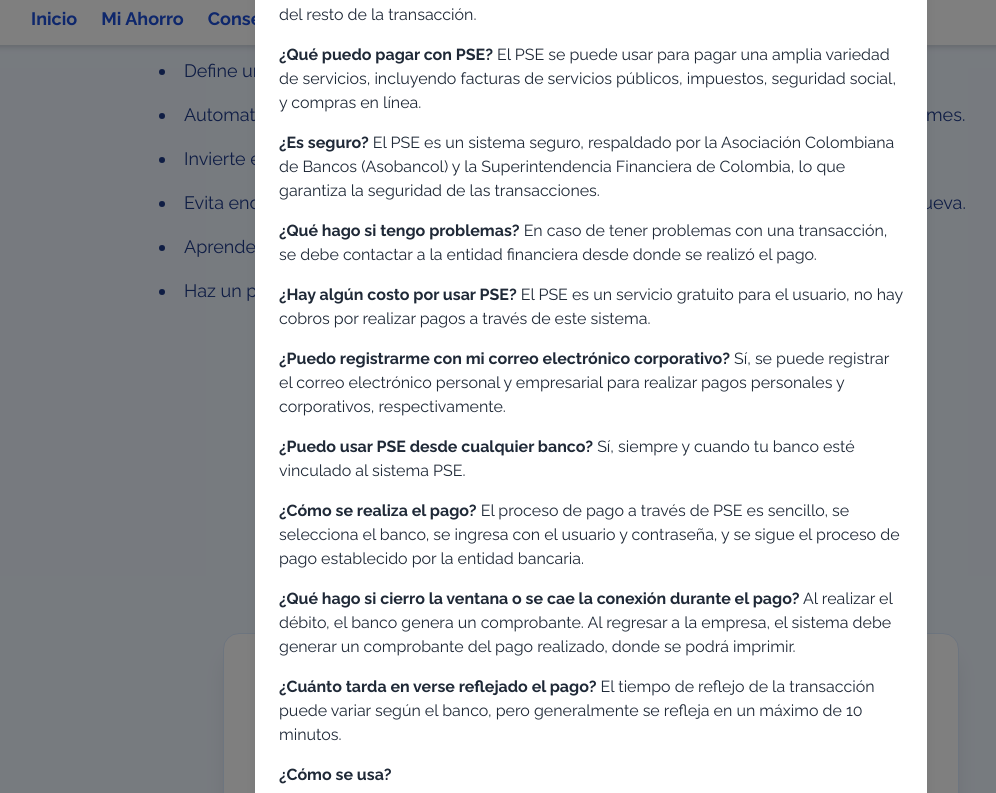
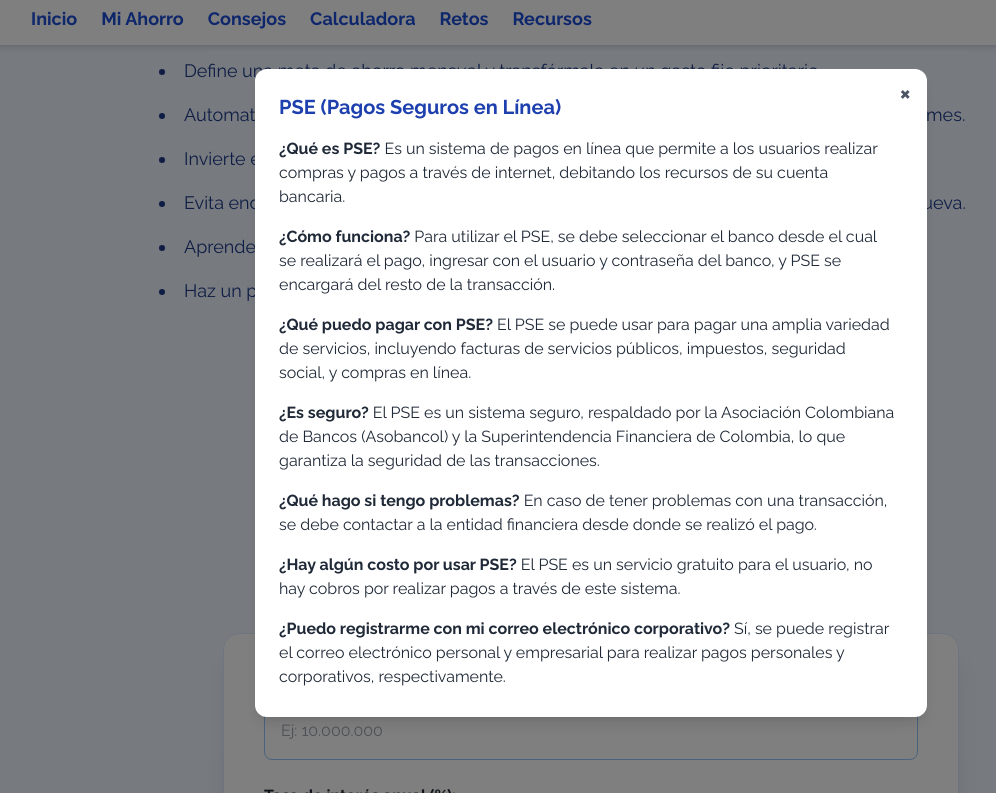
Before and after one commit to cristian123456788765/masterCash, a plain HTML site: page index.html in a window 1280 px wide. Both pictures are taken after a click on the button 520 px from the left and 2080 px from the top of the page. Shown: the part 1687-2480 px from the top of the page, without its empty margins (49-1045 px from the left). Drawn offline with nearby package versions, Linux system fonts and the light colour scheme; grey boxes are pictures that could not be loaded.

Commit message:
barraDesp

```diff
--- a/index.html
+++ b/index.html
@@ -6,11 +6,45 @@
   <title>MasterCash - Domina tus finanzas y mas</title>
   <link href="https://cdn.jsdelivr.net/npm/tailwindcss@2.2.19/dist/tailwind.min.css" rel="stylesheet">
   <link href="https://fonts.googleapis.com/css2?family=Raleway:wght@400;700&display=swap" rel="stylesheet">
-  <style>
-    body {
-      font-family: 'Raleway', sans-serif;
-    }
-  </style>
+<style>
+  body {
+    font-family: 'Raleway', sans-serif;
+  }
+
+  #modal-content {
+    max-height: 75vh;
+    overflow-y: auto;
+    padding-right: 0.5rem;
+  }
+
+  /* Scrollbar moderna */
+  #modal-content::-webkit-scrollbar {
+    width: 8px;
+  }
+
+  #modal-content::-webkit-scrollbar-track {
+    background: #f0f0f0; /* color del fondo de la barra */
+    border-radius: 10px;
+  }
+
+  #modal-content::-webkit-scrollbar-thumb {
+    background: #b39ddb; /* color del pulgar de la barra */
+    border-radius: 10px;
+    border: 2px solid transparent;
+    background-clip: content-box;
+  }
+
+  #modal-content::-webkit-scrollbar-thumb:hover {
+    background: #9575cd; /* color al pasar el mouse */
+  }
+
+  /* Firefox (scrollbar moderna, pero limitada) */
+  #modal-content {
+    scrollbar-width: thin;
+    scrollbar-color: #b39ddb #f0f0f0;
+  }
+</style>
+
 </head>
 <body class="bg-gradient-to-br from-blue-100 to-blue-300 text-gray-800">
   <!-- LOGO -->
```
